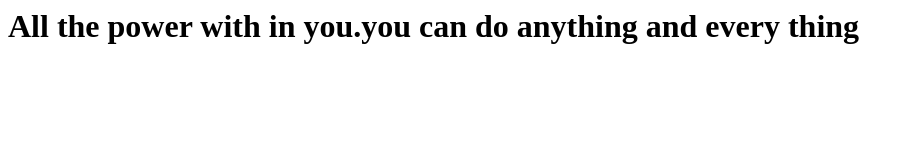
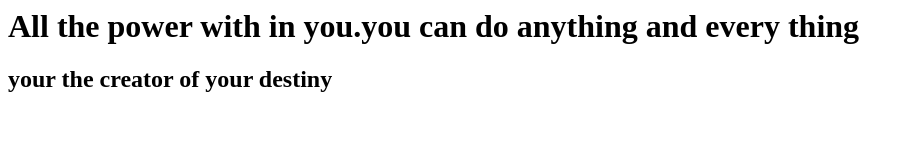
Before and after one commit to balakumar206/firstrepo, a plain HTML site: page index.html in a window 1280 px wide. Shown: the whole page, without its empty margins (0-914 px from the left). Drawn offline with Linux system fonts and the light colour scheme.

Commit message:
add 2nd quote

```diff
--- a/index.html
+++ b/index.html
@@ -1,5 +1,6 @@
 <html>
 <body>
 <h1> All the power with in you.you can do anything and every thing </h1>
+<h2> your the creator of your destiny </h2>
 </body>
 </html>
```
